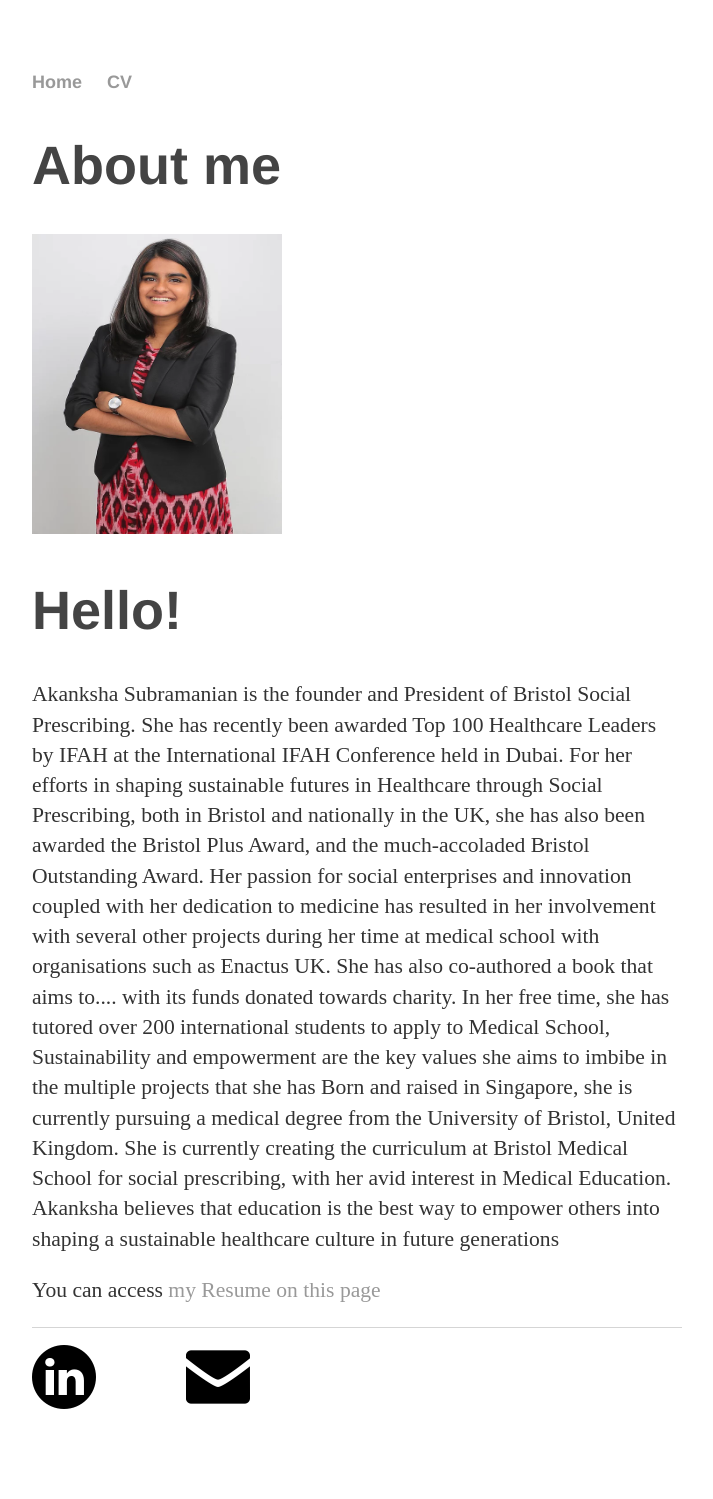
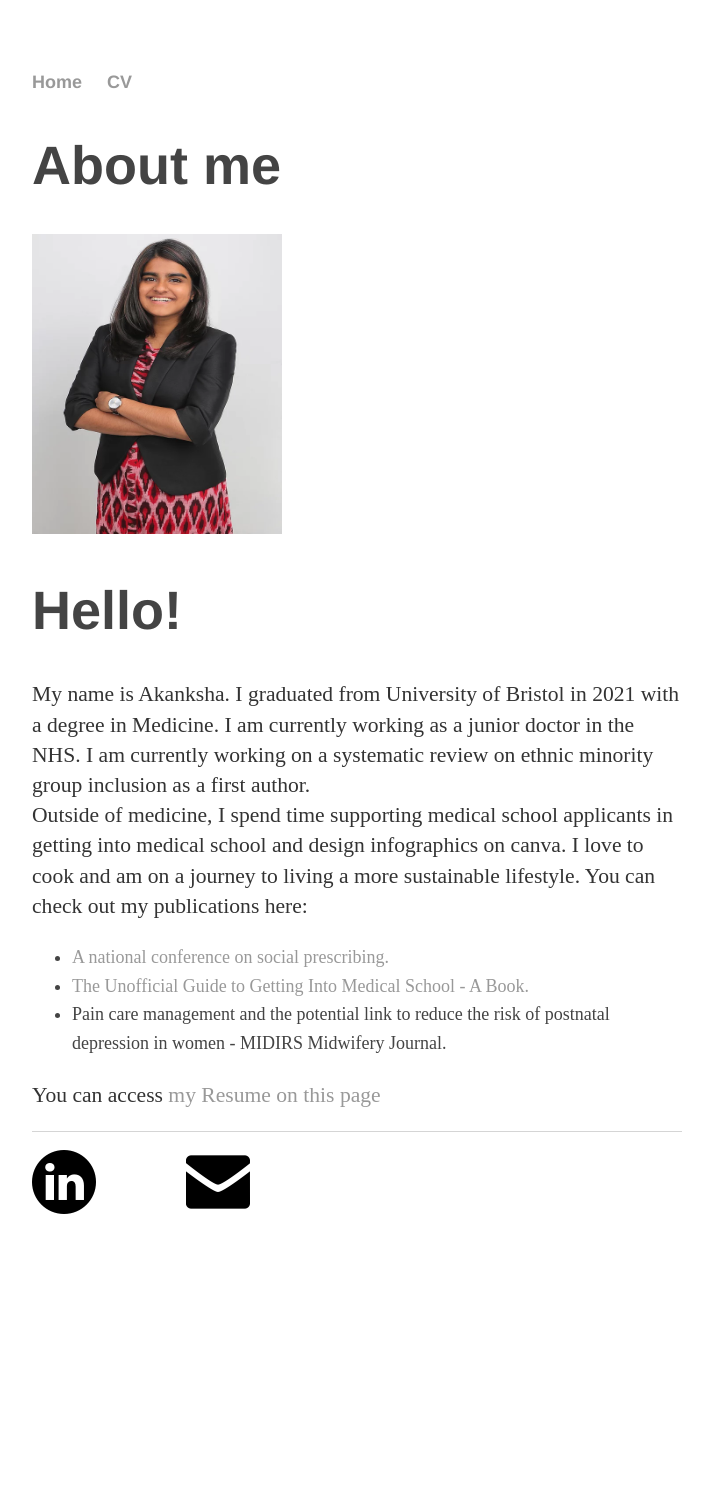
Before and after one commit to akankshasub/akankshasub.github.io, a Jekyll site: the page built from index.html, in a window 1280 px wide. Shown: the whole page, without its empty margins (283-996 px from the left). Built offline with Jekyll 4.4.1, drawn with Linux system fonts in a browser that asks for light colours; after the commit the page ends 1304 px from its top, so only the background shows below that.

Commit message:
Update summary text

```diff
--- a/index.html
+++ b/index.html
@@ -13,9 +13,19 @@ title: About Akanksha
  	Hello!
 </h1>
 <p>
-	Akanksha Subramanian   is the founder and President of Bristol Social Prescribing. She has recently been awarded Top 100 Healthcare Leaders by IFAH at the International IFAH Conference held in Dubai. For her efforts in shaping sustainable futures in Healthcare through Social Prescribing, both in Bristol and nationally in the UK, she has also been awarded the Bristol Plus Award, and the much-accoladed Bristol Outstanding Award.
-Her passion for social enterprises and innovation coupled with her dedication to medicine has resulted in her involvement with several other projects during her time at medical school with organisations such as Enactus UK. She has also co-authored a book that aims to.... with its funds donated towards charity. In her free time, she has tutored over 200 international students to apply to Medical School, Sustainability and empowerment are the key values she aims to imbibe in the multiple projects that she has
-Born and raised in Singapore, she is currently pursuing a medical degree from the University of Bristol, United Kingdom. She is currently creating the curriculum at Bristol Medical School for social prescribing, with her avid interest in Medical Education. Akanksha believes that education is the best way to empower others into shaping a sustainable healthcare culture in future generations
-</p>
+My name is Akanksha. I graduated from University of Bristol in 2021 with a degree in Medicine. I am currently working as a junior doctor in the NHS.
+
+I am currently working on a systematic review on ethnic minority group inclusion as a first author.
+	<br>
+	Outside of medicine, I spend time supporting medical school applicants in getting into medical school and design infographics on canva.
+	I love to cook and am on a journey to living a more sustainable lifestyle.
+
+	You can check out my publications here:
+	<ul>
+		<li> <a href="https://pubmed.ncbi.nlm.nih.gov/32748485/"> A national conference on social prescribing. </a>
+		<li> <a href="https://unofficialguidetomedicine.com/books/getting-medical-school/"> The Unofficial Guide to Getting Into Medical School - A Book. </a>
+		<li> Pain care management and the potential link to reduce the risk of postnatal depression in women - MIDIRS Midwifery Journal.
+</ul>
+
 
 <p> You can access <a href="/cv/static/AkankshaSubramanianResume2022.pdf"> my Resume on this page </a></p>
```
